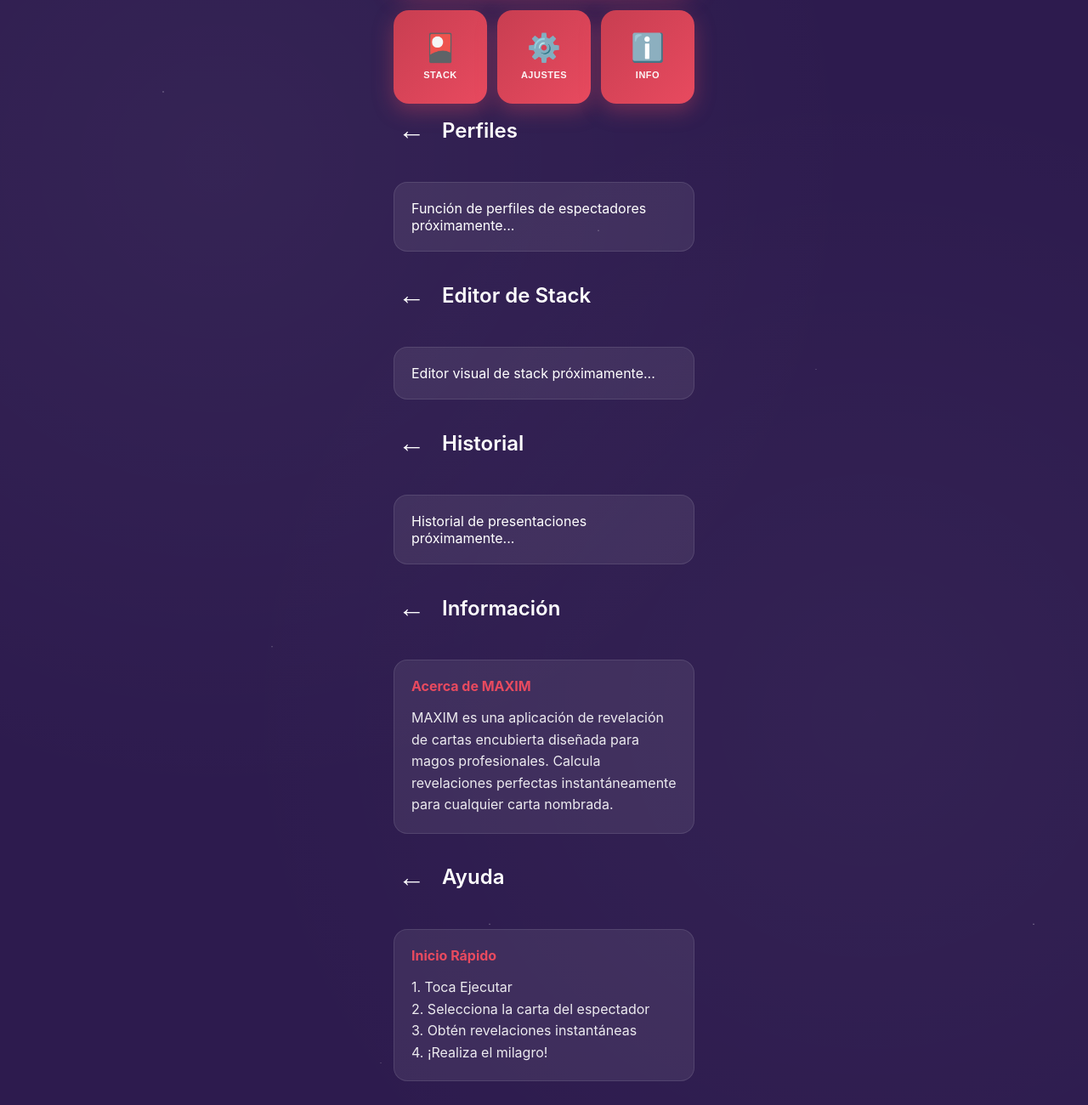
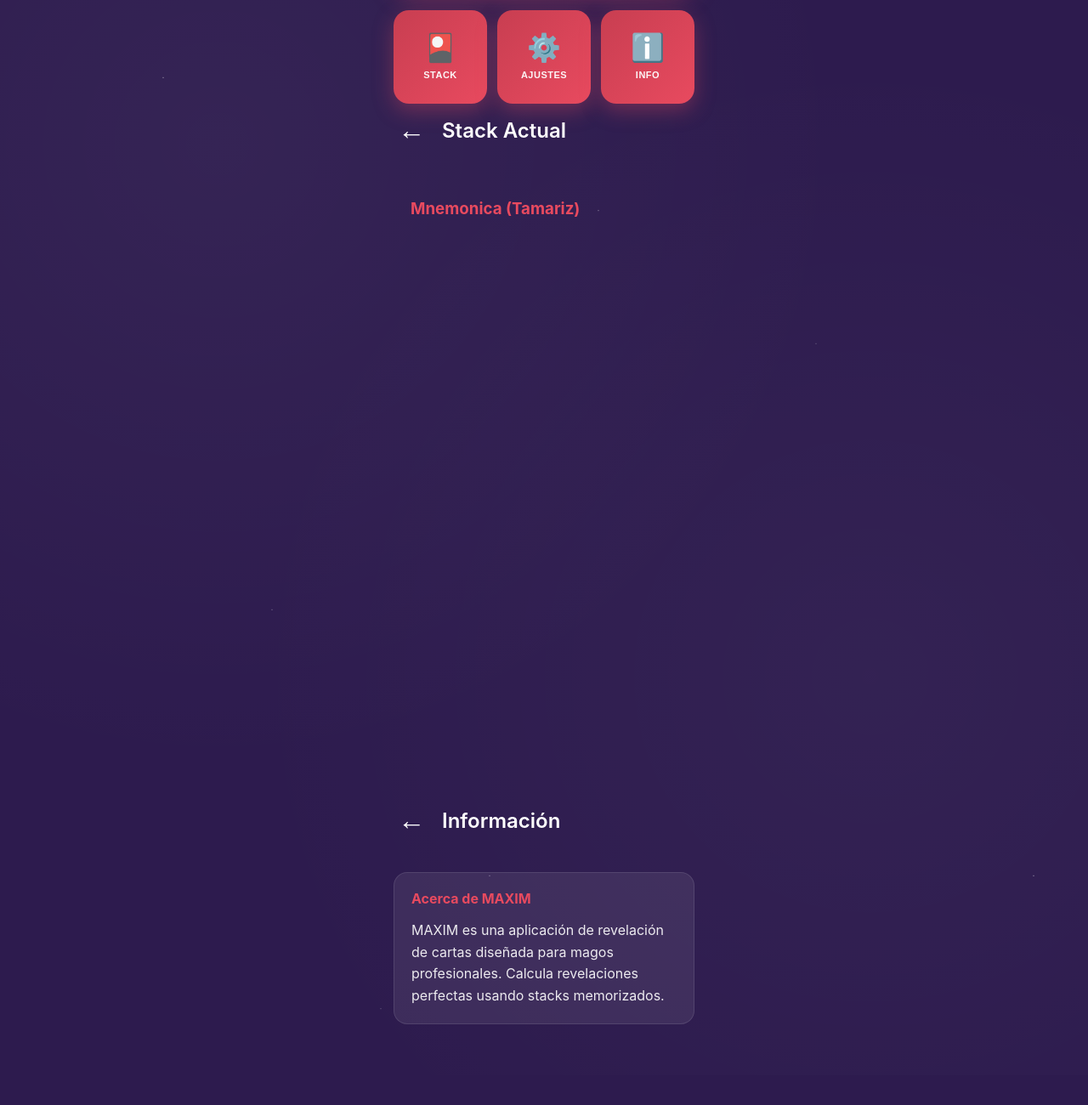
Before and after one commit to trlmo1888/Maxim-2, a website: page index.html in a window 1280 px wide. Shown: the part 300-1600 px from the top of the page at 85% size. After the commit the page ends 1565 px from the top, so only its background shows below. Drawn offline with Linux system fonts and the light colour scheme.

Commit message:
Update index.html

```diff
--- a/index.html
+++ b/index.html
@@ -626,7 +626,7 @@
                     <div class="menu-label">Ajustes</div>
                 </button>
 
-                <button class="menu-item" onclick="showScreen('helpScreen')">
+                <button class="menu-item" onclick="showScreen('infoScreen')">
                     <div class="menu-icon">ℹ️</div>
                     <div class="menu-label">Info</div>
                 </button>
@@ -700,6 +700,7 @@
                 <div class="header-title">Ajustes</div>
             </div>
 
+            <div style="padding: 20px; height: calc(100vh - 80px); overflow-y: auto;">
                 <div class="settings-group">
                     <h3>Tipo de Stack</h3>
                     <select id="stackType" onchange="changeStack()">
@@ -754,35 +755,20 @@
                     </div>
                 </div>
             </div>
-
-        <!-- Placeholder screens -->
-        <div id="profilesScreen" class="screen">
-            <div class="header">
-                <button class="back-button" onclick="showMainScreen()">←</button>
-                <div class="header-title">Perfiles</div>
-            </div>
-            <div class="settings-group">
-                <p>Función de perfiles de espectadores próximamente...</p>
-            </div>
         </div>
 
+        <!-- Stack Screen -->
         <div id="stackScreen" class="screen">
             <div class="header">
                 <button class="back-button" onclick="showMainScreen()">←</button>
-                <div class="header-title">Editor de Stack</div>
-            </div>
-            <div class="settings-group">
-                <p>Editor visual de stack próximamente...</p>
-            </div>
+                <div class="header-title">Stack Actual</div>
             </div>
 
-        <div id="historyScreen" class="screen">
-            <div class="header">
-                <button class="back-button" onclick="showMainScreen()">←</button>
-                <div class="header-title">Historial</div>
+            <div style="padding: 20px; height: calc(100vh - 80px); overflow-y: auto;">
+                <h3 id="currentStackName" style="margin-bottom: 15px; color: #e84a5f;">Mnemonica (Tamariz)</h3>
+                <div id="stackCardsList" style="display: grid; grid-template-columns: repeat(4, 1fr); gap: 8px;">
+                    <!-- Las cartas se generarán aquí -->
                 </div>
-            <div class="settings-group">
-                <p>Historial de presentaciones próximamente...</p>
             </div>
         </div>
 
@@ -793,23 +779,12 @@
             </div>
             <div class="settings-group">
                 <h3>Acerca de MAXIM</h3>
-                <p style="line-height: 1.6; opacity: 0.9;">MAXIM es una aplicación de revelación de cartas encubierta diseñada para magos profesionales. Calcula revelaciones perfectas instantáneamente para cualquier carta nombrada.</p>
-            </div>
-        </div>
-
-        <div id="helpScreen" class="screen">
-            <div class="header">
-                <button class="back-button" onclick="showMainScreen()">←</button>
-                <div class="header-title">Ayuda</div>
-            </div>
-            <div class="settings-group">
-                <h3>Inicio Rápido</h3>
-                <p style="line-height: 1.6; opacity: 0.9;">1. Toca Ejecutar<br>2. Selecciona la carta del espectador<br>3. Obtén revelaciones instantáneas<br>4. ¡Realiza el milagro!</p>
+                <p style="line-height: 1.6; opacity: 0.9;">MAXIM es una aplicación de revelación de cartas diseñada para magos profesionales. Calcula revelaciones perfectas usando stacks memorizados.</p>
             </div>
         </div>
     </div>
 
-    <script src="timer.js"></script>
-    <script src="app.js"></script>
+    <script src="timer.js?v=2"></script>
+    <script src="app.js?v=2"></script>
 </body>
 </html>
```
Lines whose indentation alone changed are shown as unchanged.
